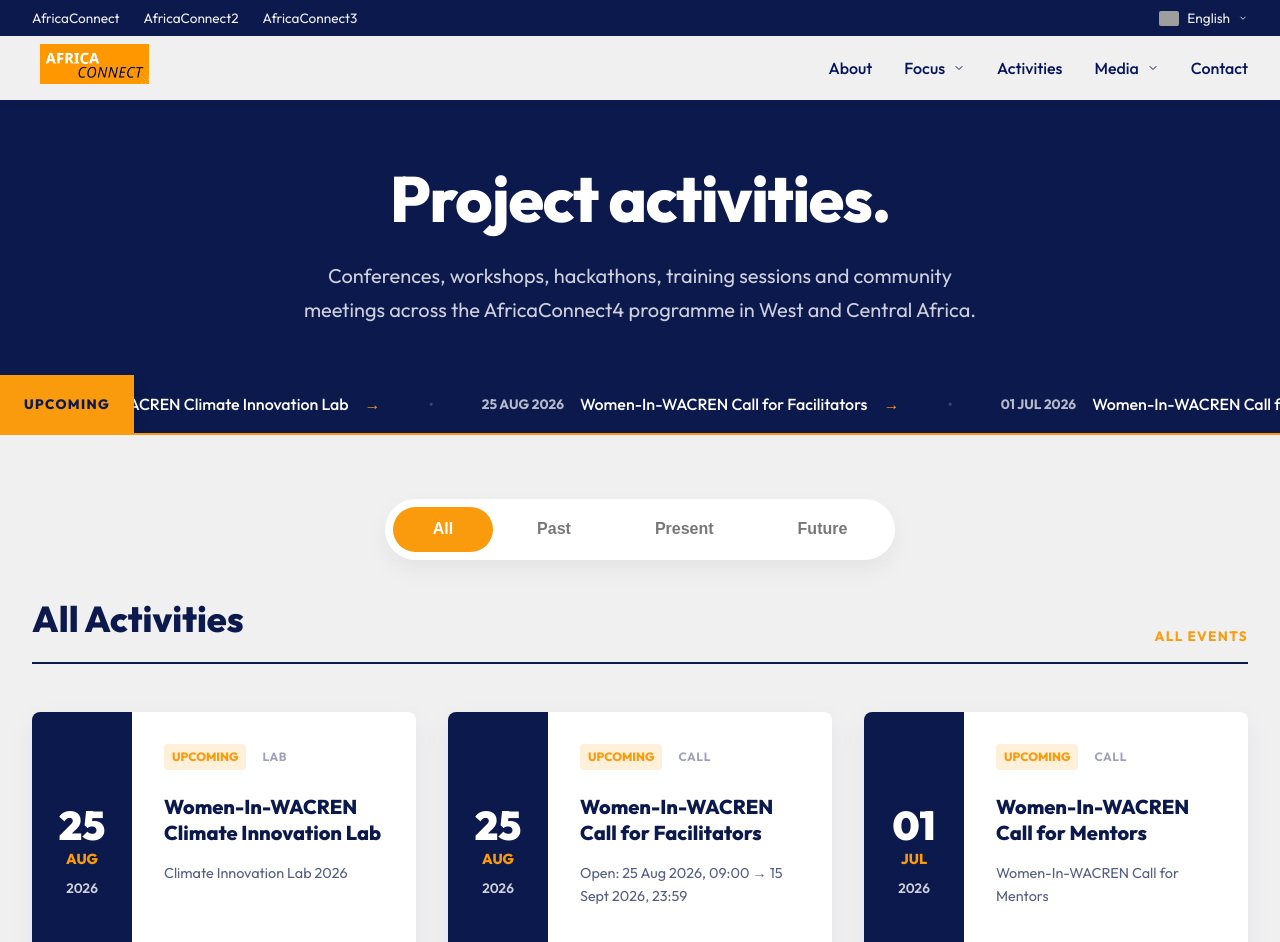
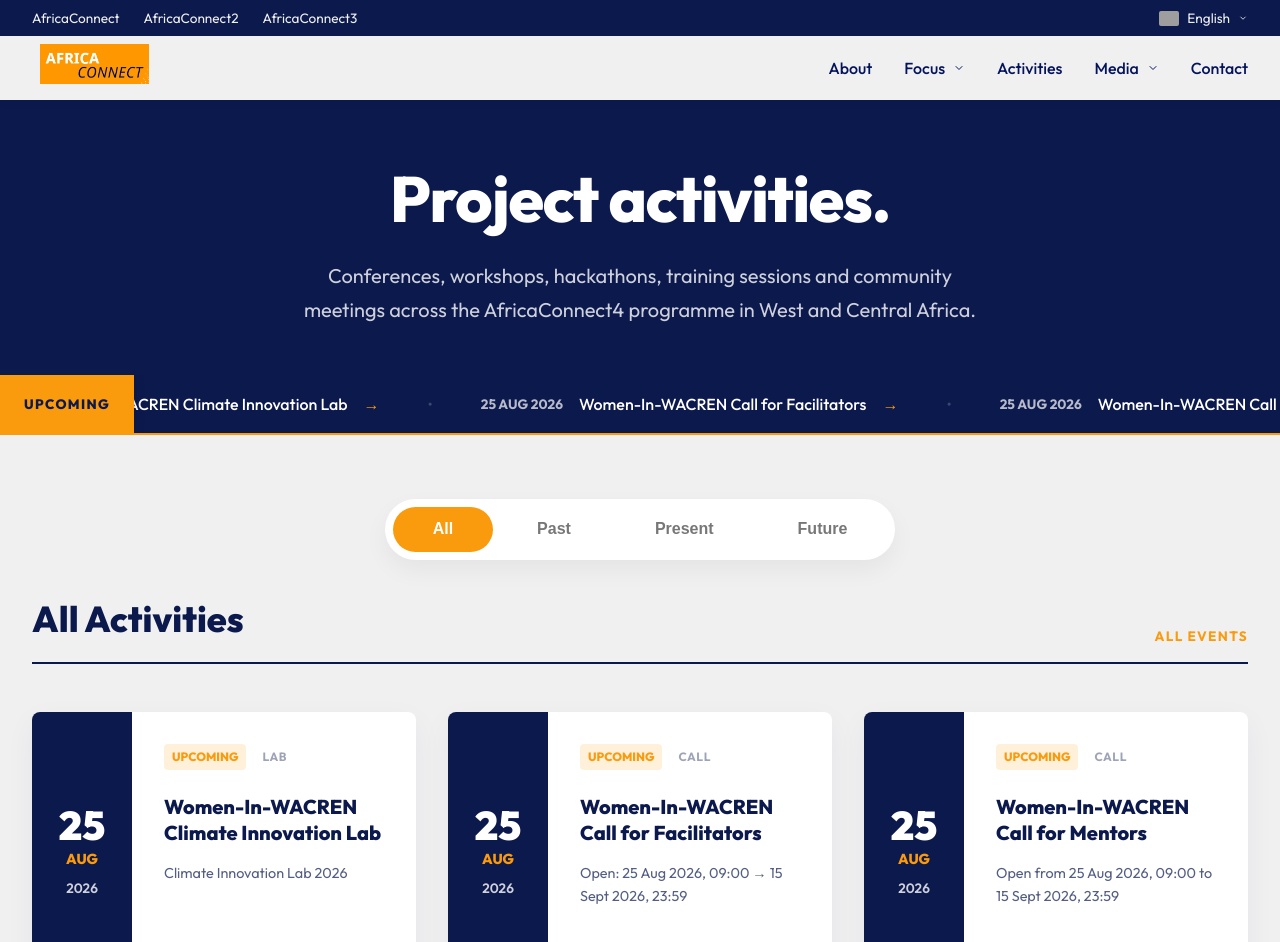
Before and after one commit to rizennews/africaconnect4, a Next.js app: page /activities in a window 1280 px wide. Shown: the top 942 px of the page. Built offline with nearby package versions, Linux system fonts and the light colour scheme; grey boxes are pictures that could not be loaded.

Commit message:
Update Women-In-WACREN Call for Mentors event dates

```diff
--- a/src/components/ActivitiesToggle.tsx
+++ b/src/components/ActivitiesToggle.tsx
@@ -104,8 +104,8 @@
     status: 'UPCOMING',
     type: 'CALL',
     title: 'Women-In-WACREN Call for Mentors',
-    description: 'Women-In-WACREN Call for Mentors',
-    day: '01', month: 'JUL', year: '2026',
+    description: 'Open from 25 Aug 2026, 09:00 to 15 Sept 2026, 23:59',
+    day: '25', month: 'AUG', year: '2026',
     location: 'Virtual',
     link: 'https://indico.wacren.net/event/283/'
   }
```
